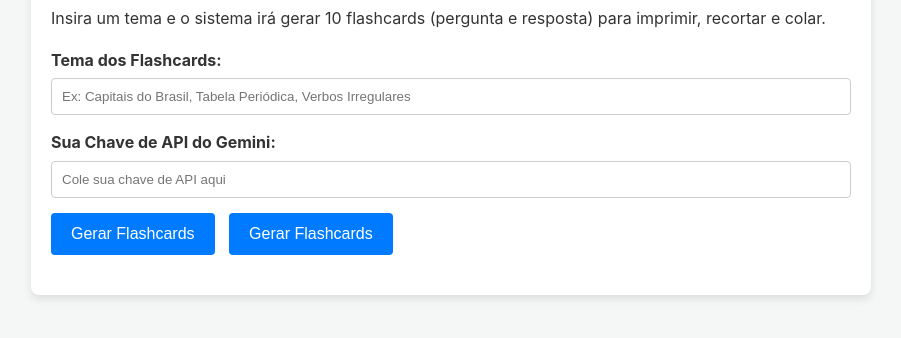
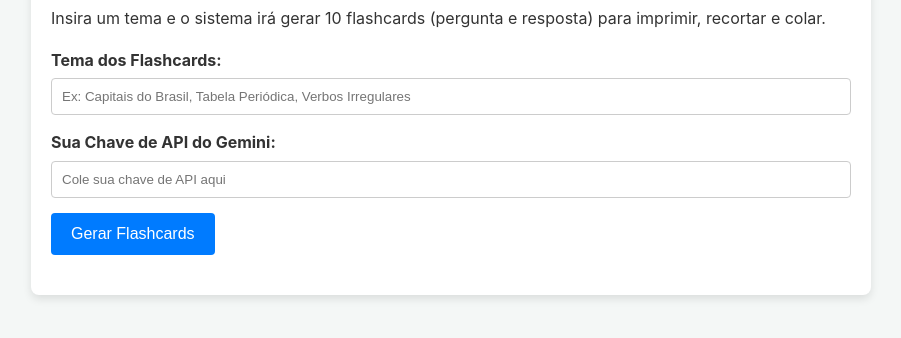
Before and after one commit to Rodrigobrinate/flashcards, a plain HTML site: page index.html in a window 1280 px wide. Shown: the part 128-466 px from the top of the page, without its empty margins (189-1090 px from the left). Drawn offline with Linux system fonts and the light colour scheme.

Commit message:
Update index.html

```diff
--- a/index.html
+++ b/index.html
@@ -24,7 +24,6 @@
 
         <button id="gerarBtn">Gerar Flashcards</button>
         <button id="imprimirBtn" class="hidden">Imprimir Folha</button>
-<button id="gerarBtn">Gerar Flashcards</button>
         <button id="imprimirBtn" class="hidden">Imprimir Folha</button>
         <button id="ankiBtn" class="hidden">Exportar para Anki (.csv)</button> <div id="loading" class="hidden">
         <div id="loading" class="hidden">
```
